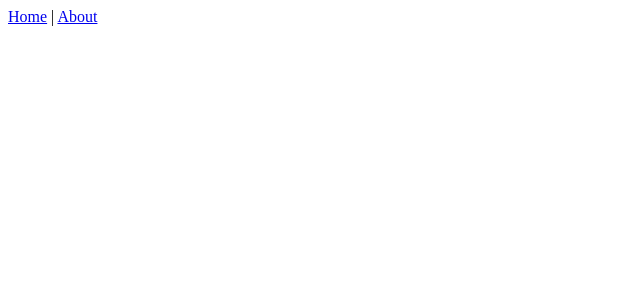
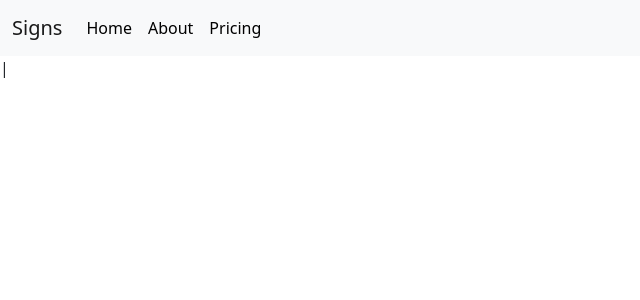
Before and after one commit to rybrockdev/signs, a Vue app: page / in a window 1280 px wide. Shown: the top 300 px of the page, without its empty margins (0-640 px from the left). Built offline with nearby package versions, Linux system fonts and the light colour scheme.

Commit message:
fleshed out Navbar

```diff
--- a/package.json
+++ b/package.json
@@ -8,6 +8,7 @@
   },
   "dependencies": {
     "bootstrap": "^5.1.3",
+    "bootstrap-icons": "^1.7.2",
     "core-js": "^3.6.5",
     "register-service-worker": "^1.7.1",
     "vue": "^3.0.0",
--- a/public/index.html
+++ b/public/index.html
@@ -4,6 +4,7 @@
     <meta charset="utf-8">
     <meta http-equiv="X-UA-Compatible" content="IE=edge">
     <meta name="viewport" content="width=device-width,initial-scale=1.0">
+    <link href="https://cdn.jsdelivr.net/npm/bootstrap@5.1.3/dist/css/bootstrap.min.css" rel="stylesheet" integrity="sha384-1BmE4kWBq78iYhFldvKuhfTAU6auU8tT94WrHftjDbrCEXSU1oBoqyl2QvZ6jIW3" crossorigin="anonymous">
     <link rel="icon" href="<%= BASE_URL %>favicon.ico">
     <title><%= htmlWebpackPlugin.options.title %></title>
   </head>
@@ -13,5 +14,7 @@
     </noscript>
     <div id="app"></div>
     <!-- built files will be auto injected -->
+
+    <script src="https://cdn.jsdelivr.net/npm/bootstrap@5.1.3/dist/js/bootstrap.bundle.min.js" integrity="sha384-ka7Sk0Gln4gmtz2MlQnikT1wXgYsOg+OMhuP+IlRH9sENBO0LRn5q+8nbTov4+1p" crossorigin="anonymous"></script>
   </body>
 </html>
--- a/src/App.vue
+++ b/src/App.vue
@@ -6,10 +6,10 @@
 </template>
 
 <script>
-import Navbar from './/components/Navbar.vue'
+import Navbar from './/components/Navbar.vue';
 export default {
   components: {
-    Navbar
+    Navbar,
   }
 }
 </script>
--- a/src/components/Navbar.vue
+++ b/src/components/Navbar.vue
@@ -1,17 +1,30 @@
 <template>
-  <div class="nav">
-       <router-link to="/">Home</router-link> |
-    <router-link to="/about">About</router-link>
+<nav class="navbar navbar-expand-lg navbar-light bg-light">
+  <div class="container-fluid">
+          <router-link class="navbar-brand text-decoration-none" to="/">Signs</router-link>
+    <button class="navbar-toggler" type="button" data-bs-toggle="collapse" data-bs-target="#navbarNavAltMarkup" aria-controls="navbarNavAltMarkup" aria-expanded="false" aria-label="Toggle navigation">
+      <span class="navbar-toggler-icon"></span>
+    </button>
+    <div class="collapse navbar-collapse" id="navbarNavAltMarkup">
+      <div class="navbar-nav">
+           <router-link class="nav-item text-decoration-none mx-2" to="/">Home</router-link>
+           <router-link class="nav-item text-decoration-none mx-2" to="/about">About</router-link>
+           <router-link class="nav-item text-decoration-none mx-2" to="/pricing">Pricing</router-link>
+      </div>
+    </div>
   </div>
+</nav>
+  |
 </template>
 
 <script>
 export default {
-    name: 'navbar'
-
+  name: 'navbar',
 }
 </script>
 
-<style>
-
+<style scoped>
+nav .nav-item {
+  color: #000000 !important;
+}
 </style>
```
Also changed, not shown: 1 other file (tests, documents, lock files or other folders).
